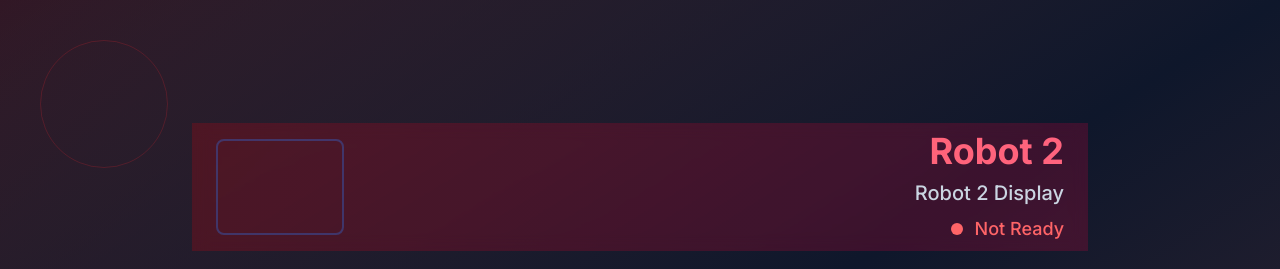
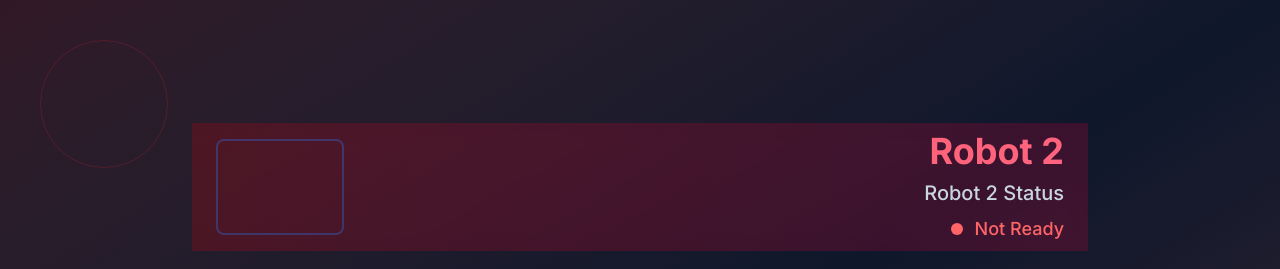
Before and after one commit to lmaxwell24/wpi-arena, a SvelteKit app in the folder web/: page /displays/robot/2 in a window 1280 px wide. Shown: the top 269 px of the page. Built offline with nearby package versions, Linux system fonts and the light colour scheme; no server answers.

Commit message:
teehee silly typo

```diff
--- a/web/src/routes/displays/robot/2/+page.svelte
+++ b/web/src/routes/displays/robot/2/+page.svelte
@@ -132,7 +132,7 @@
 						>
 							{robotInfo.name}
 						</h1>
-						<p class="text-xl font-medium text-slate-300">Robot 2 Display</p>
+						<p class="text-xl font-medium text-slate-300">Robot 2 Status</p>
 						<div class="mt-2 flex items-center justify-end">
 							<div
 								class="status-indicator {isReady ? 'status-active' : 'status-stopped'} mr-3"
```
